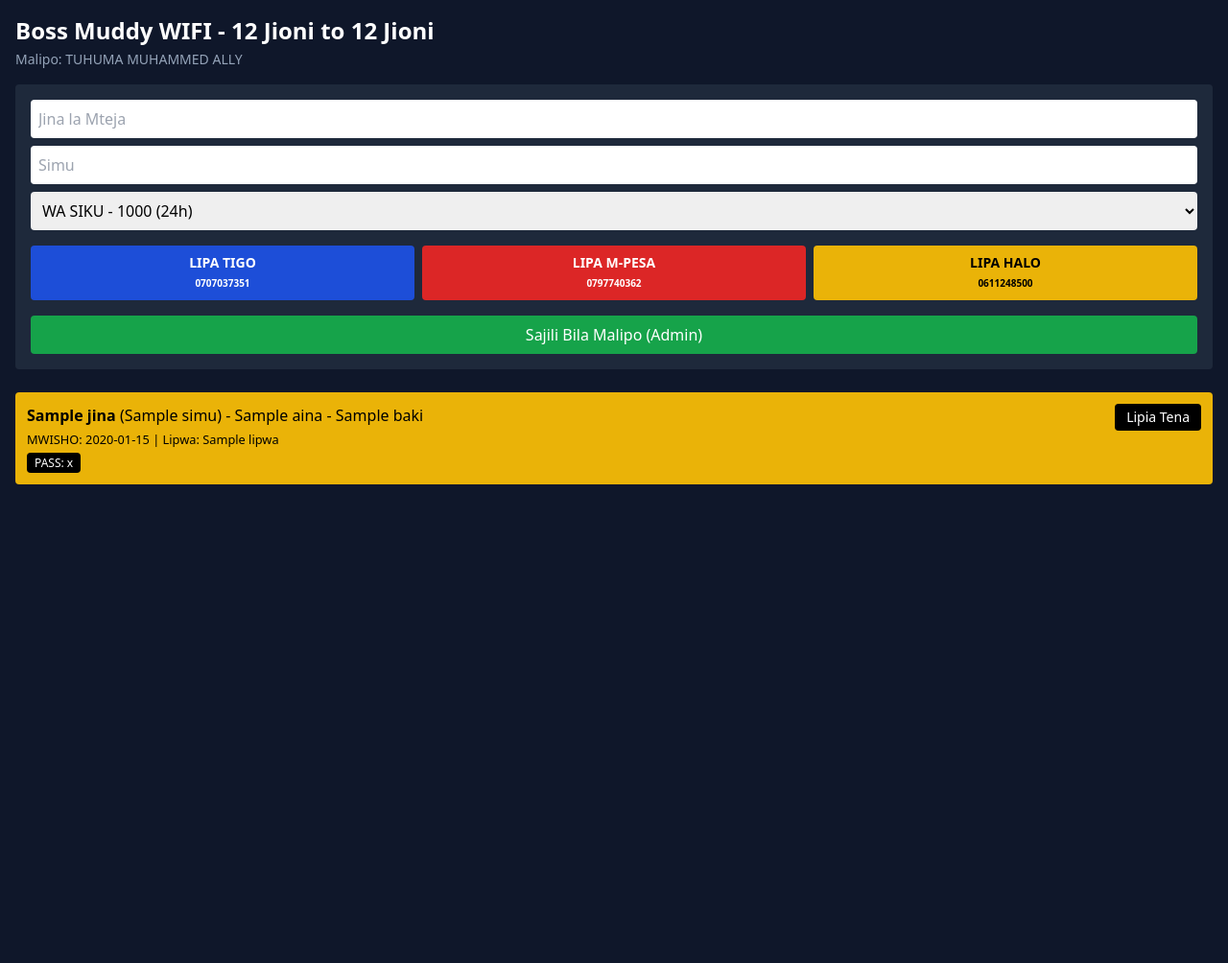
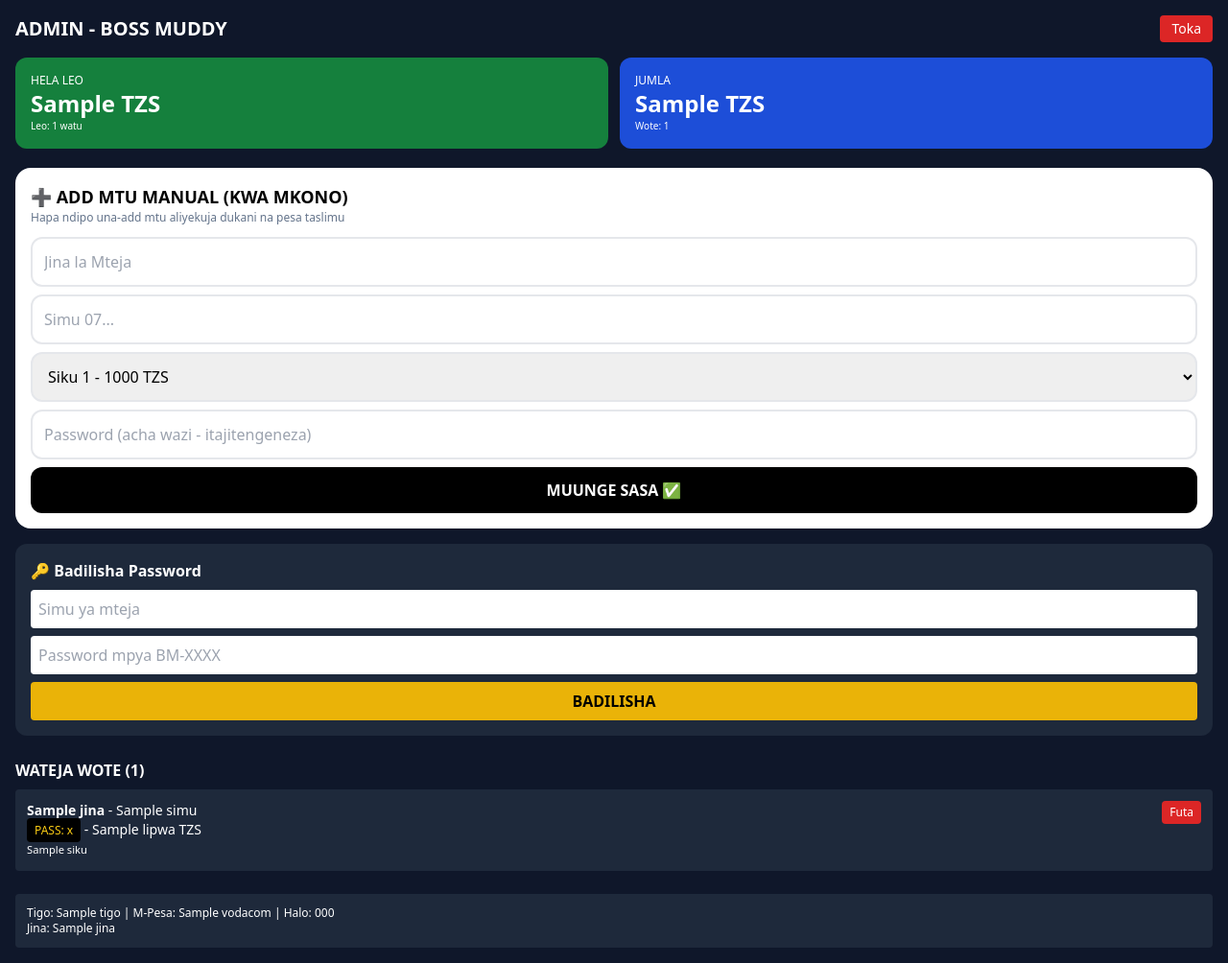
Before and after one commit to muhammedwaziri34-oss/boss-muddy, a Flask app: template templates/index.html in a window 1280 px wide. Shown: the whole page at 96% size. Before the commit the page ends 505 px from the top, so only its background shows below. Run offline with Flask 3, Linux system fonts and the light colour scheme; the template is opened without the code that fills it: most values are stand-ins (such as "Sample title", 1, 10 or a date in 2020); some libraries are stand-ins or nearby versions.

Commit message:
Update index.html

```diff
--- a/templates/index.html
+++ b/templates/index.html
@@ -1,77 +1,39 @@
-<!DOCTYPE html><html><head><meta charset="utf-8"><meta name="viewport" content="width=device-width,initial-scale=1"><title>Boss Muddy WIFI</title><link rel="manifest" href="/static/manifest.json"><script src="https://cdn.tailwindcss.com"></script></head>
+<!DOCTYPE html><html><head><meta charset="utf-8"><meta name="viewport" content="width=device-width,initial-scale=1"><script src="https://cdn.tailwindcss.com"></script><title>Admin - Boss Muddy</title></head>
 <body class="bg-slate-900 text-white p-4">
-<h1 class="text-2xl font-bold">Boss Muddy WIFI - 12 Jioni to 12 Jioni</h1>
-<p class="text-sm text-slate-400 mt-1">Malipo: TUHUMA MUHAMMED ALLY</p>
+<div class="flex justify-between items-center"><h1 class="text-xl font-bold">ADMIN - BOSS MUDDY</h1><a href="/admin/logout" class="bg-red-600 px-3 py-1 rounded text-sm">Toka</a></div>
 
-<!-- FORM YA USAJILI -->
-<form action="/sajili" method="POST" class="bg-slate-800 p-4 rounded mt-4 grid grid-cols-1 gap-2">
-<input name="jina" placeholder="Jina la Mteja" required class="p-2 text-black rounded">
-<input name="simu" placeholder="Simu" required class="p-2 text-black rounded" id="simuInput">
-<select name="aina" id="ainaSelect" class="p-2 text-black rounded"><option value="siku">WA SIKU - 1000 (24h)</option><option value="mwezi">WA MWEZI - 10000 (15 siku)</option></select>
-<div class="grid grid-cols-3 gap-2 mt-2">
-<button type="button" onclick="lipaPush('tigo')" class="bg-blue-700 p-2 rounded text-sm font-bold">LIPA TIGO<br><span class="text-[10px]">0707037351</span></button>
-<button type="button" onclick="lipaPush('vodacom')" class="bg-red-600 p-2 rounded text-sm font-bold">LIPA M-PESA<br><span class="text-[10px]">0797740362</span></button>
-<button type="button" onclick="lipaPush('halotel')" class="bg-yellow-500 text-black p-2 rounded text-sm font-bold">LIPA HALO<br><span class="text-[10px]">0611248500</span></button>
-</div>
-<button class="bg-green-600 p-2 rounded mt-2">Sajili Bila Malipo (Admin)</button>
-</form>
-
-<!-- MODAL YA PASSWORD -->
-<div id="passModal" class="hidden fixed inset-0 bg-black/80 z-50 flex items-center justify-center p-4">
-<div class="bg-white text-black rounded-2xl p-6 w-full max-w-sm text-center">
-<h2 class="text-xl font-bold text-green-600">✅ MALIPO YAMEPOKELEWA!</h2>
-<p class="text-sm mt-2">Jina: TUHUMA MUHAMMED ALLY</p>
-<div class="bg-slate-900 text-white p-4 rounded-xl mt-4">
-<p class="text-xs text-slate-400">PASSWORD YAKO YA WIFI</p>
-<p id="wifiPass" class="text-4xl font-black tracking-widest mt-1">BM-0000</p>
-<p class="text-xs mt-2">WIFI: <b>BossMuddy-WIFI</b></p>
-</div>
-<p class="text-xs mt-3">Namba: <span id="passSimu"></span> | Kiasi: <span id="passKiasi"></span></p>
-<button onclick="document.getElementById('passModal').classList.add('hidden')" class="bg-green-600 text-white w-full p-3 rounded-xl mt-4 font-bold">SAWA, NIMEONA</button>
-<button onclick="copyPass()" class="w-full p-2 mt-2 text-sm text-slate-500">Copy Password</button>
-</div>
+<div class="grid grid-cols-2 gap-3 mt-4">
+<div class="bg-green-700 p-4 rounded-xl"><p class="text-xs">HELA LEO</p><p class="text-2xl font-bold">{{hela_leo}} TZS</p><p class="text-[10px]">Leo: {{wateja_leo|length}} watu</p></div>
+<div class="bg-blue-700 p-4 rounded-xl"><p class="text-xs">JUMLA</p><p class="text-2xl font-bold">{{hela_mwezi}} TZS</p><p class="text-[10px]">Wote: {{wateja|length}}</p></div>
 </div>
 
-<!-- ORODHA YA WATEJA -->
-<div class="mt-6">
+<!-- ADD MTU MANUAL HAPA NDANI YA LOGIN -->
+<div class="bg-white text-black p-4 rounded-2xl mt-5">
+<h2 class="font-black text-lg">➕ ADD MTU MANUAL (KWA MKONO)</h2>
+<p class="text-xs text-slate-500">Hapa ndipo una-add mtu aliyekuja dukani na pesa taslimu</p>
+<form action="/admin/add" method="POST" class="grid gap-2 mt-3">
+<input name="jina" placeholder="Jina la Mteja" required class="p-3 border-2 rounded-xl">
+<input name="simu" placeholder="Simu 07..." required class="p-3 border-2 rounded-xl">
+<select name="aina" class="p-3 border-2 rounded-xl"><option value="siku">Siku 1 - 1000 TZS</option><option value="mwezi">Mwezi - 10000 TZS</option></select>
+<input name="password" placeholder="Password (acha wazi - itajitengeneza)" class="p-3 border-2 rounded-xl">
+<button class="bg-black text-white p-3 rounded-xl font-bold">MUUNGE SASA ✅</button>
+</form>
+</div>
+
+<div class="bg-slate-800 p-4 rounded-xl mt-4">
+<h2 class="font-bold">🔑 Badilisha Password</h2>
+<form action="/admin/set-password" method="POST" class="grid gap-2 mt-2">
+<input name="simu" placeholder="Simu ya mteja" required class="p-2 text-black rounded">
+<input name="new_password" placeholder="Password mpya BM-XXXX" required class="p-2 text-black rounded">
+<button class="bg-yellow-500 text-black p-2 rounded font-bold">BADILISHA</button>
+</form>
+</div>
+
+<div class="mt-6"><h2 class="font-bold">WATEJA WOTE ({{wateja|length}})</h2>
 {% for m in wateja %}
-<div class="p-3 mb-2 rounded flex justify-between {% if m.status=='MEKUNDU' %}bg-red-600{% elif m.status=='NJANO' %}bg-yellow-500 text-black{% else %}bg-green-700{% endif %}">
-<div><b>{{m.jina}}</b> ({{m.simu}}) - {{m.aina}} - {{m.baki}}<br><small>MWISHO: {{m.mwisho.strftime('%d/%m %H:%M') if m.mwisho else ''}} | Lipwa: {{m.lipwa}}</small><br>
-{% if m.password %}<span class="bg-black text-white px-2 py-0.5 rounded text-xs">PASS: {{m.password}}</span>{% endif %}
-</div>
-<form action="/lipia/{{m.id}}" method="POST"><button class="bg-black text-white px-3 py-1 rounded text-sm">Lipia Tena</button></form>
-</div>
+<div class="bg-slate-800 p-3 rounded mt-2 flex justify-between text-sm"><div><b>{{m.jina}}</b> - {{m.simu}}<br><span class="bg-black text-yellow-400 px-2 py-1 rounded text-xs">PASS: {{m.password}}</span> - {{m.lipwa}} TZS<br><small>{{m.siku[:16] if m.siku else ''}}</small></div><form action="/admin/delete/{{m.id}}" method="POST"><button class="bg-red-600 px-2 py-1 rounded text-xs">Futa</button></form></div></div>
 {% endfor %}
 </div>
 
-<script>
-function lipaPush(mtandao){
-  const simu = document.getElementById('simuInput').value;
-  const aina = document.getElementById('ainaSelect').value;
-  if(!simu){ alert('Weka Simu Kwanza!'); return; }
-  const kiasi = aina==='siku'? 1000 : 10000;
-  const nambaKulipia = {tigo:'0707037351', vodacom:'0797740362', halotel:'0611248500'}[mtandao];
-
-  if(confirm(`Lipa TZS ${kiasi} kwa ${mtandao.toUpperCase()} - ${nambaKulipia}\nJina: TUHUMA MUHAMMED ALLY\n\nNamba ya mteja: ${simu}\n\nUkituma, bonyeza OK password itatoka`)){
-    fetch('/api/lipa-push', {
-      method:'POST',
-      headers:{'Content-Type':'application/json'},
-      body: JSON.stringify({phone: simu, amount: kiasi, network: mtandao})
-    }).then(r=>r.json()).then(d=>{
-      if(d.success){
-        document.getElementById('wifiPass').innerText = d.password;
-        document.getElementById('passSimu').innerText = simu;
-        document.getElementById('passKiasi').innerText = kiasi;
-        document.getElementById('passModal').classList.remove('hidden');
-      } else { alert(d.message); }
-    });
-  }
-}
-function copyPass(){
-  const p = document.getElementById('wifiPass').innerText;
-  navigator.clipboard.writeText(p);
-  alert('Password ' + p + ' imecopiwa!');
-}
-if('serviceWorker' in navigator){navigator.serviceWorker.register('/static/sw.js')}
-</script>
+<div class="bg-slate-800 p-3 rounded mt-6 text-xs"><p>Tigo: {{mitandao.tigo}} | M-Pesa: {{mitandao.vodacom}} | Halo: {{mitandao.halotel}}<br>Jina: {{jina}}</p></div>
 </body></html>
```
